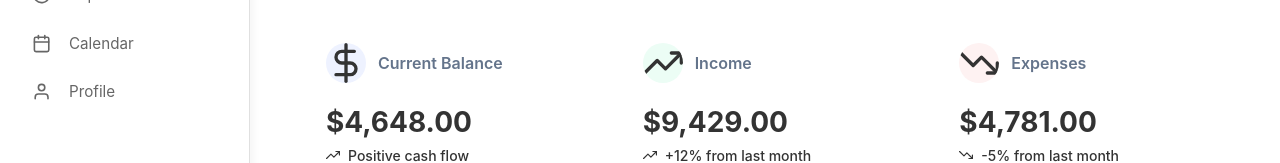
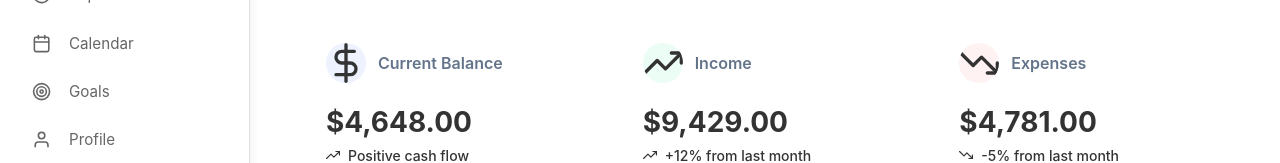
Before and after one commit to ademomeragic/budget-tracker, a React (Create React App) app in the folder client/: page / in a window 1280 px wide. Shown: the part 143-306 px from the top of the page. Built offline with nearby package versions, Linux system fonts and the light colour scheme.

Commit message:
Added goals to sidebar

```diff
--- a/client/package.json
+++ b/client/package.json
@@ -50,6 +50,6 @@
   "devDependencies": {
     "@types/react": "^19.1.4",
     "@types/react-dom": "^19.1.5",
-    "typescript": "^5.8.3"
+    "typescript": "^4.9.5"
   }
 }
--- a/client/src/components/sidebar/sidebar.tsx
+++ b/client/src/components/sidebar/sidebar.tsx
@@ -6,6 +6,7 @@ import {
   FiPieChart,
   FiUser,
   FiCalendar,
+  FiTarget
 } from "react-icons/fi";
 import "./sidebar.css";
 import React from "react";
@@ -35,12 +36,21 @@ export default function Sidebar() {
             </span>
             <span className="nav-text">Reports</span>
           </Link>
+
           <Link to="/calendar" className="nav-item">
             <span className="nav-icon">
               <FiCalendar />
             </span>
             <span className="nav-text">Calendar</span>
           </Link>
+
+          <Link to="/goals" className="nav-item">
+            <span className="nav-icon">
+              <FiTarget />
+            </span>
+            <span className="nav-text">Goals</span>
+          </Link>
+
           <Link to="/profile" className="nav-item">
             <span className="nav-icon">
               <FiUser />
```
Also changed, not shown: client/src/pages/goals/goals.css (added), client/src/pages/goals/goals.tsx (added), 1 other file (tests, documents, lock files or other folders).
